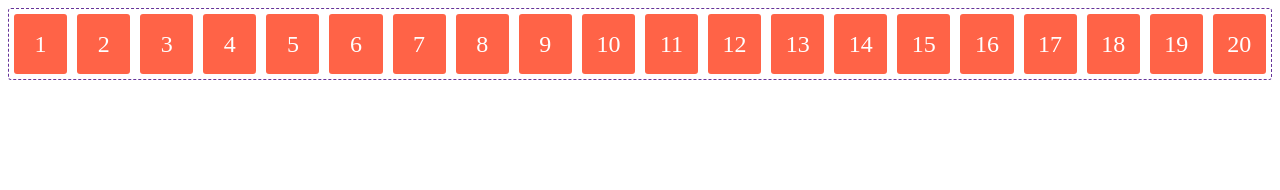
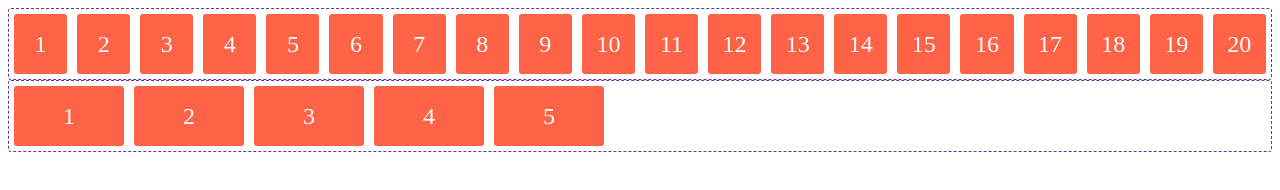
Before and after one commit to glrodasz/frontend-bootcamp-exercises, a plain HTML site: page lessons/css/flexbox/flexbox.html in a window 1280 px wide. Drawn offline with Linux system fonts and the light colour scheme.

Commit message:
Update flexbox HTML

```diff
--- a/lessons/css/flexbox/flexbox.html
+++ b/lessons/css/flexbox/flexbox.html
@@ -6,7 +6,7 @@
     <link rel='stylesheet' href='styles.css'/>
   </head>
   <body>
-    <div class="flex-container">
+    <div class="flex-container flex-container--top">
       <div class="flex-item">1</div>
       <div class="flex-item">2</div>
       <div class="flex-item">3</div>
@@ -28,5 +28,12 @@
       <div class="flex-item">19</div>
       <div class="flex-item">20</div>
     </div>
+    <div class="flex-container flex-container--bottom">
+      <div class="flex-item">1</div>
+      <div class="flex-item">2</div>
+      <div class="flex-item">3</div>
+      <div class="flex-item">4</div>
+      <div class="flex-item">5</div>
+    </div>
   </body>
 </html>
```
